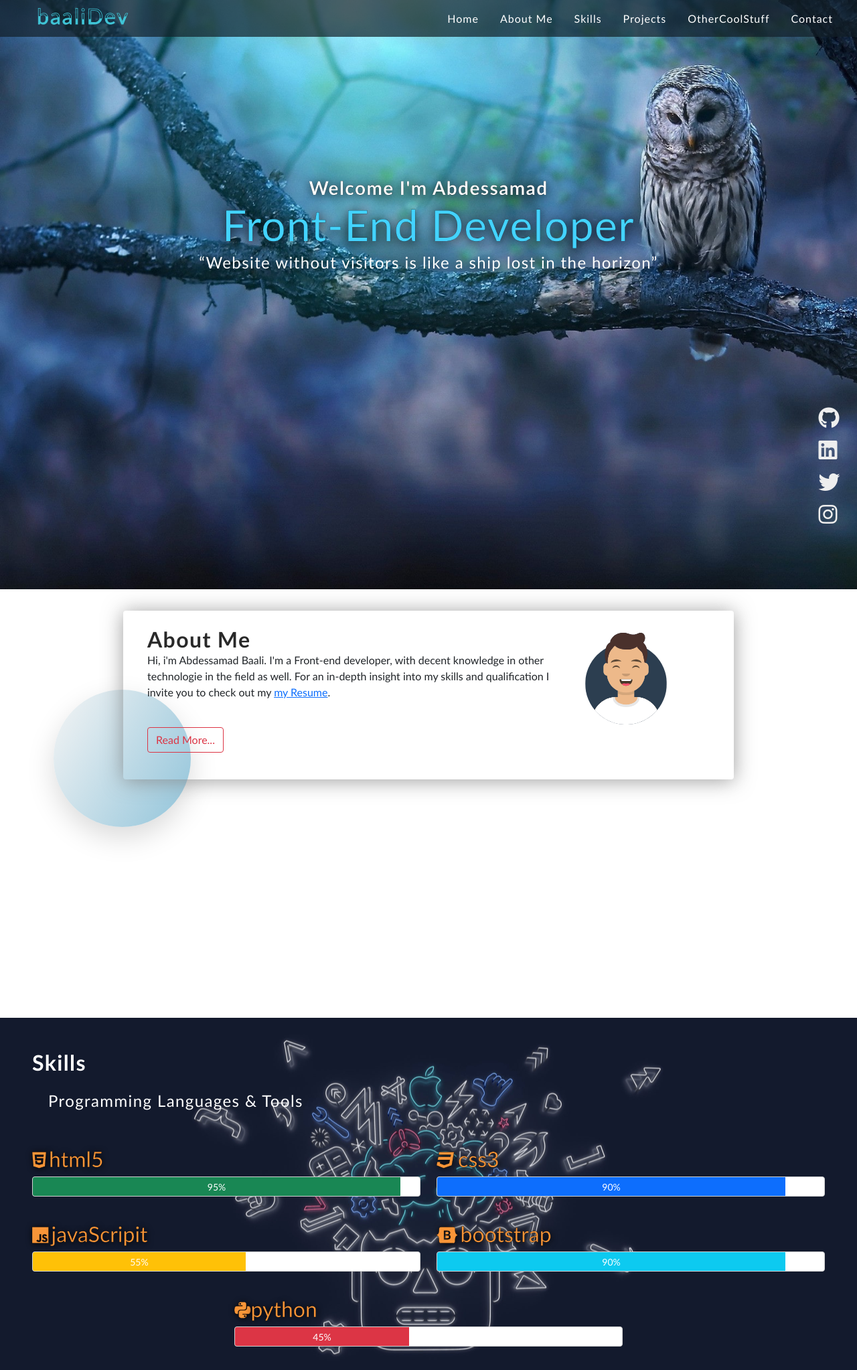
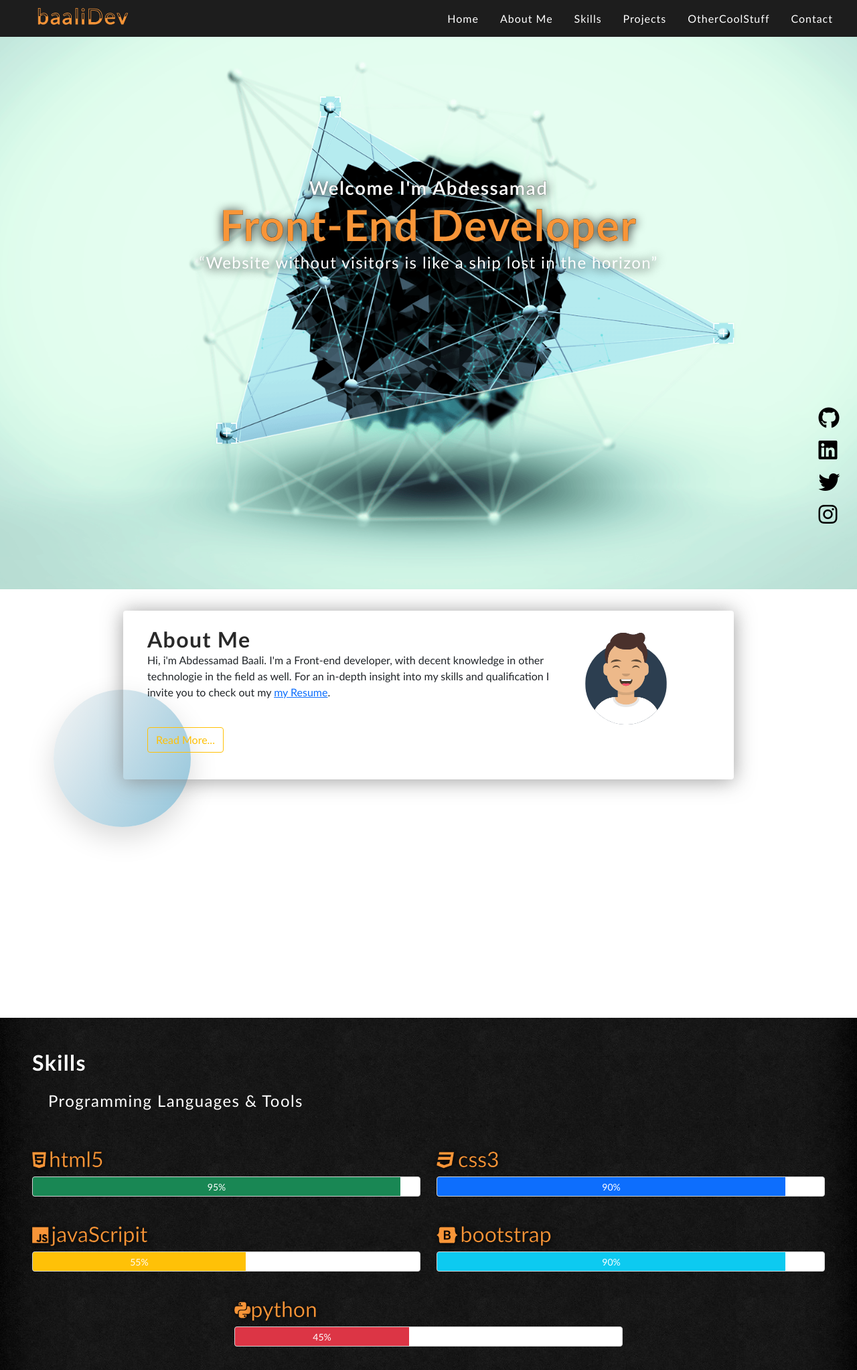
Before and after one commit to AbdessamadBaali/my-Portfolio, a PHP site: page / in a window 1280 px wide. Shown: the top 2046 px of the page at 67% size. Run offline with PHP 8.4, Linux system fonts and the light colour scheme.

Commit message:
this is the last commit

```diff
--- a/index.html
+++ b/index.html
@@ -71,14 +71,12 @@
                 </div>
                 <!-- this is the  box of the imag -->
                 <div class="box-img-about col-3">
-                    <img class="" src="images/avataaars.svg" alt="">
+                    <img class="" src="images/avataaars.svg" alt="image of avatar">
                 </div>
                 <!-- this part is for read more -->
                 <div class="collapse container-fluid mt-3" id="readMore">
                     <div class="card card-body ">
                         <p>
-                            Hi, i'm Abdessamad Baali. I'm a Front-end developer, with decent knowledge in other technologie in the field as well.
-                            For an in-depth insight into my skills and qualification I invite you to check out my Resume.
                             As I said before, my name is Abdessamad. I'm a 20 years old young man from Morocco. I first found out about this programming field in 2020 and liked it so much, so I decided that is what I'm gonna do. After doing a ton of research on the internet, I did find that it's a large domain, and it's possible to get into this industry without a degree by being self-taught. After that, I picked web development because it's kind of holding the stick from the middle, and you can transact to related fields later.
                             So I departed on this journey.
                             I used a wide collection of resources in my learning,
@@ -93,7 +91,7 @@
                 <!-- btn onclick display span of read more -->
                 <p>
                     <a id="read-more-btn" onclick="readMoreScript()"
-                        class="btn btn-outline-danger"
+                        class="btn btn-outline-warning"
                         data-bs-toggle="collapse" href="#readMore">
                         Read More...
                     </a>
@@ -182,7 +180,7 @@
         </section>
 
         <!-- need a disgner sectin |||||| -->
-        <section id="work-together" class="d-flex flex-column align-items-center p-5 bg-muted">
+        <section id="work-together" class="d-flex flex-column align-items-center bg-muted">
             <p class="text-muted text-uppercase ">need a disgner?</p>
             <h2 class="fs-2">let's works together <a class="text-decoration-none" ck href="#contact">&rarr;</a></h2>
         </section>
--- a/styles/responsive.css
+++ b/styles/responsive.css
@@ -14,7 +14,6 @@ header nav ul {
 }
 header nav ul li{	border-bottom: 1px solid #eee;}
 header nav ul .nav-link{ padding: 1rem !important;}
-nav ul li a:hover{	background-color: rgba(245, 179, 141, 0.829);}
 nav .menu-icon{
 	display: block;
 	cursor:pointer;
--- a/styles/style.css
+++ b/styles/style.css
@@ -21,7 +21,7 @@ h3 {  font-weight: normal;}
 .btn {   box-shadow: none!important;}
 /* ============ header =============*/
 header {
-    background-color: #132028b4;
+    background-color: #1d1d1d;
     display: flex;
     justify-content: space-between;
     align-items: center;
@@ -47,10 +47,10 @@ header nav .nav:nth-last-child(1){
 }
 .logo a:nth-child(1){
     color: transparent;
-    -webkit-text-stroke: .8px #40c6d8;
+    -webkit-text-stroke: .8px #f89538;
 }
 .logo a:nth-child(2){
-    color: #40c6d8;
+    color: #f89538;
     animation: animate 3s ease-in-out infinite;
 }
 @keyframes animate  {
@@ -70,7 +70,7 @@ header nav ul li a{
     transition: ease-in-out .3s;
 }
 header nav ul li a:hover{
-    color: rgba(9, 173, 132, 0.774)!important;
+    color: #f89538!important;
 }
 /*===================== MAIN STYLE ===========*/
 main {
@@ -78,9 +78,11 @@ main {
     width: 100%;
     background-color: #000;
     position: relative;
-    background-image: url('../images/landing-min.jpg');
+    background-image: url('../images/bgHome.png');
     background-repeat: no-repeat;
-    background-size: cover; }
+    background-size: cover;
+    background-position: center center;
+}
 main #home .content-home {
     width: 100%;
     display: flex;
@@ -94,10 +96,11 @@ main #home .content-home {
 .content-home h1,.content-home h2,.content-home q{
     letter-spacing: 1.4px;
     color: #fff;
-    -webkit-text-stroke: .2px  #000;
-    text-shadow: 0 2px 15px #000000ea;
+    -webkit-text-stroke: .2px  #000000;
+    text-shadow: 0 2px 15px #000000;
+    font-weight: 600;
 }
-.content-home h1{ color: #43d3ff;}
+.content-home h1{ color: #f89538;}
 main #home .content-home q {  -webkit-text-stroke: 0px;}
 main #home .social-media{
     display: flex;
@@ -107,7 +110,7 @@ main #home .social-media{
     right: 2%;
 }
 main #home .social-media a i{
-    color: #eee;
+    color: #000;
     transition: ease-out .28s;
 }
 main #home .social-media a i:hover{   transform: scale(1.3);
@@ -152,7 +155,7 @@ main #home .social-media a i:hover{   transform: scale(1.3);
 #skills  .row  i{   margin: 10px 0;}
 #skills {
     background: linear-gradient(45deg, #131314 0%, #443158 15%);
-    background-image: url('/images/bg01.png');
+    background-image: url('/images/bgSkills.jpg');
     background-repeat: no-repeat;
     background-size: cover;
     background-position: center;
@@ -221,6 +224,7 @@ main #home .social-media a i:hover{   transform: scale(1.3);
 /* work-together section */
 #work-together {
     background: whitesmoke;
+    padding: 3ch;
 }
 /*=============== the style of other cool stuff in the section of project */
 #other .row >* {   padding: 0!important;}
@@ -236,7 +240,7 @@ main #home .social-media a i:hover{   transform: scale(1.3);
 .card .card-body {  flex: 0 0 0;}
 /* service section style */
 #services {
-    background-image: url("../images/design-features-min.jpg");
+    background-image: url("../images/bgOffers.jpg");
     background-repeat: no-repeat;
     background-size: cover;
     }
```
Also changed, not shown: images/bg01.png (deleted), images/bgHome.jpg (deleted), images/bgHome.png (added), images/bgOffers.jpg (added), images/bgSkills.jpg (added), images/design-features-min.jpg (deleted), images/landing-min.jpg (deleted), images/stats.png (deleted).
